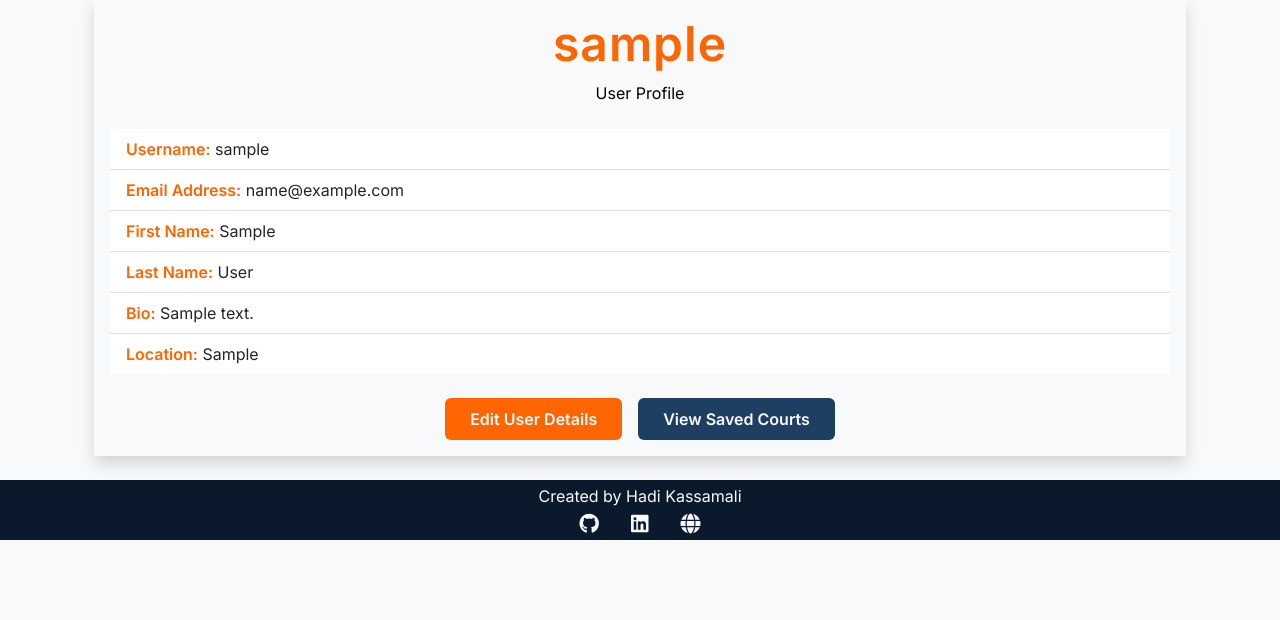
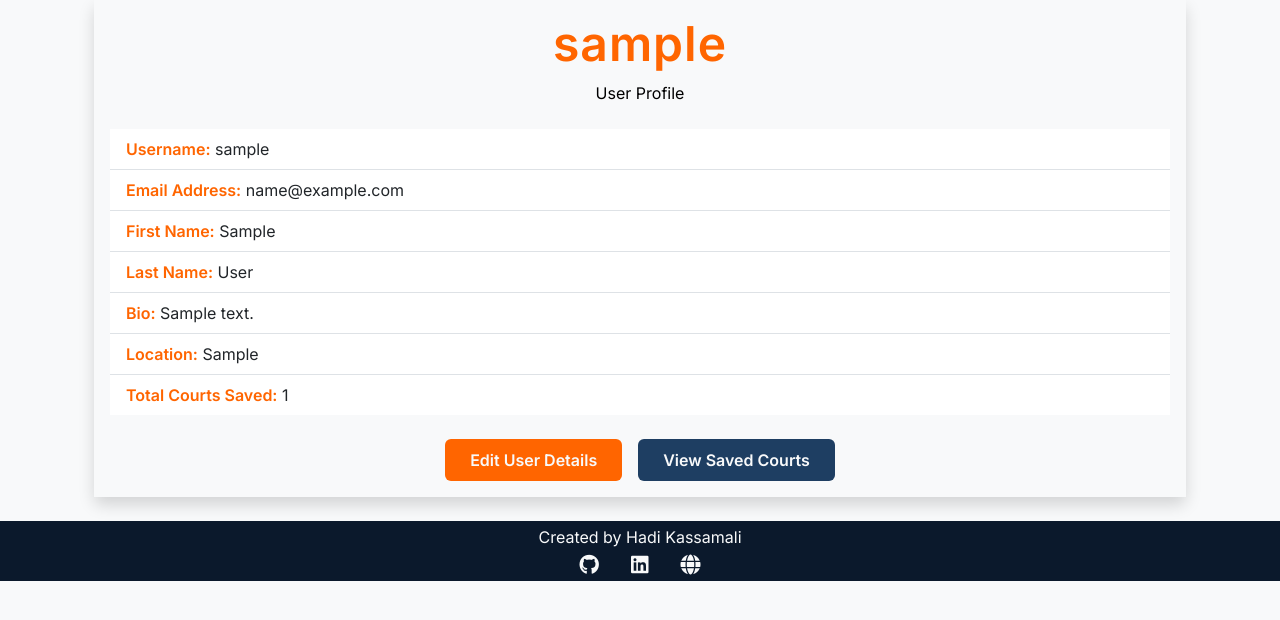
Before and after one commit to hdkassamali/The-Court-Connect, a Flask app: template templates/user_profile_page.html in a window 1280 px wide. Shown: the part 105-725 px from the top of the page. Run offline with Flask 3, Linux system fonts and the light colour scheme; the template is opened without the code that fills it: values that come from a table or form of the project are taken from there, others are empty; tables that the repository leaves empty hold one stand-in row (values such as "Sample post").

Commit message:
Added total courts saved count on users profile page.

```diff
--- a/templates/user_profile_page.html
+++ b/templates/user_profile_page.html
@@ -31,6 +31,10 @@ endblock %} {% block content %}
           <span class="fw-bold text-custom-primary">Location:</span>
           {{user.location}}
         </li>
+        <li class="list-group-item">
+          <span class="fw-bold text-custom-primary">Total Courts Saved:</span>
+          {{user.courts|length }}
+        </li>
       </ul>
       <div class="d-flex justify-content-center gap-3 mt-4">
         <a href="/users/{{user.username}}/edit_profile" id="edit_user_details_btn" class="btn bg-custom-primary text-light fw-bold px-4 py-2">
```
